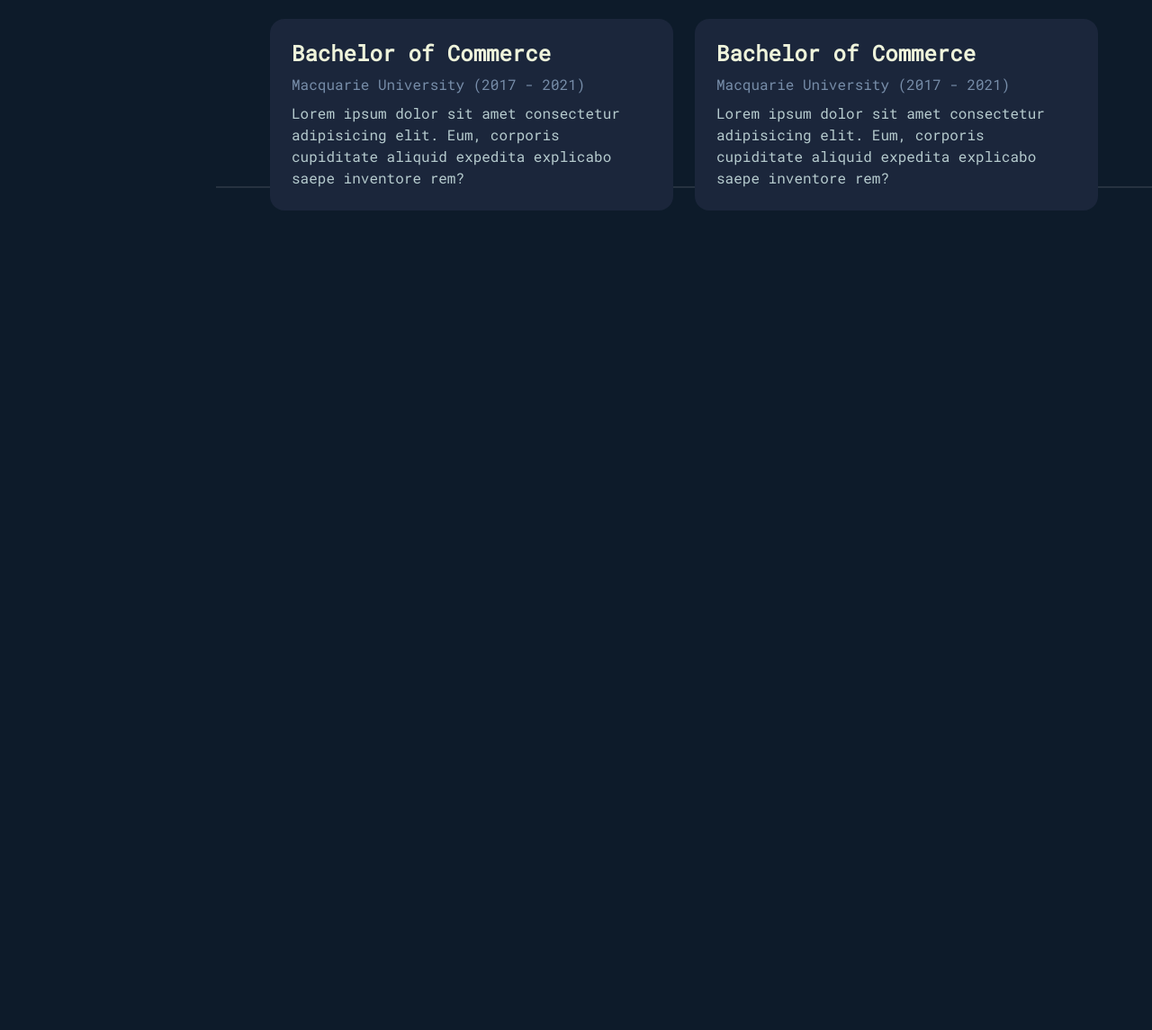
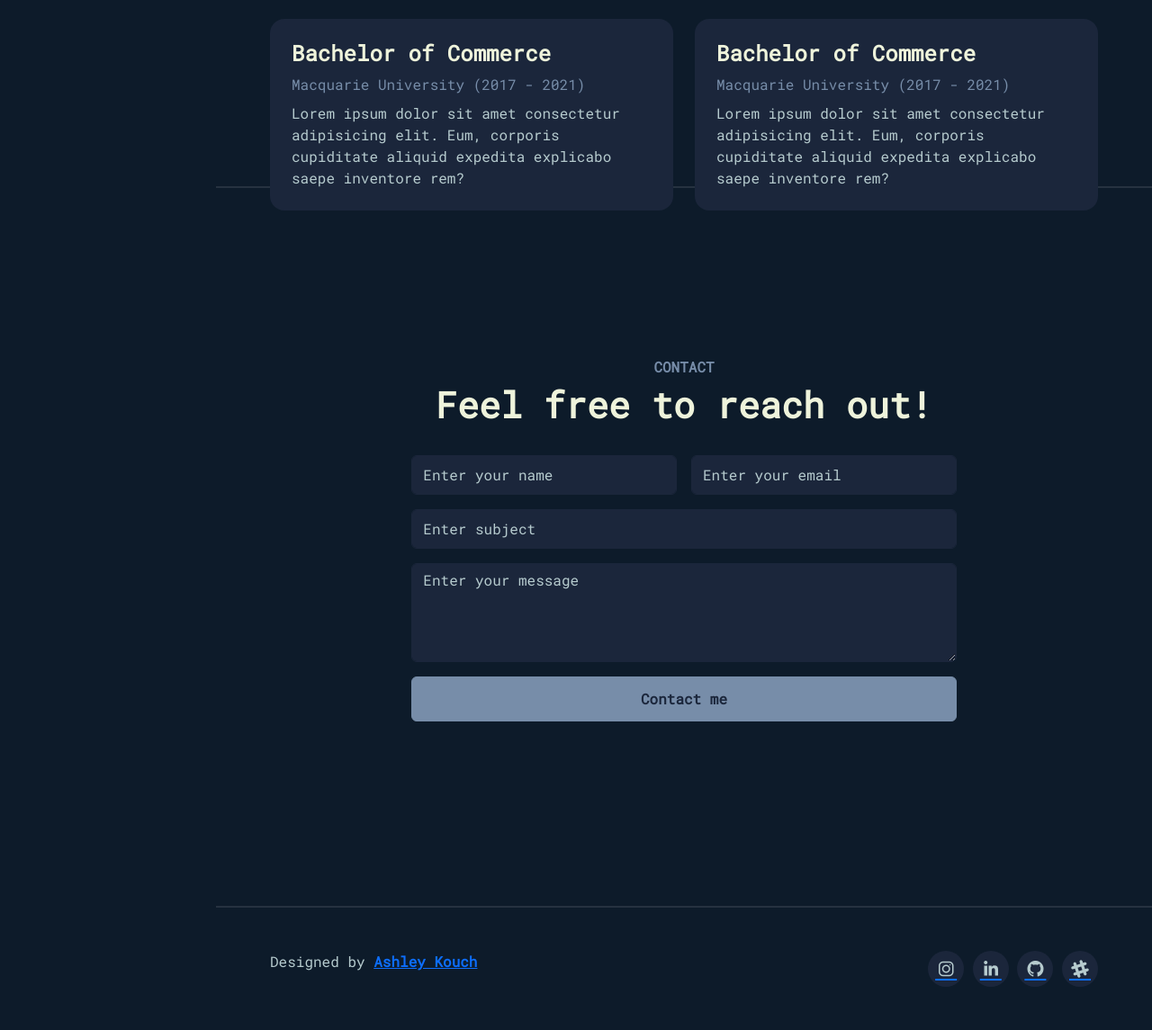
Before and after one commit to ashleykouch/ashleykouch_portfolio, a plain HTML site: page index.html in a window 1280 px wide. Shown: the part 2991-4136 px from the top of the page at 90% size. Before the commit the page ends 3225 px from the top, so only its background shows below. Drawn offline with Linux system fonts and the light colour scheme.

Commit message:
added contact and footer

```diff
--- a/assets/css/style.css
+++ b/assets/css/style.css
@@ -176,3 +176,36 @@ img {
 .card-custom:hover .card-custom-image img {
   transform: scale(1.1);
 }
+
+/* CONTACT */
+#contact .form-control {
+  background-color: var(--color-base);
+  border-color: var(--color-base);
+  color: var(--color-body);
+}
+
+#contact .form-control:focus {
+  border-color: var(--color-brand);
+  box-shadow: none;
+}
+
+#contact .form-control::placeholder {
+  color: var(--color-body);
+}
+
+#contact input.form-control {
+  height: 44px;
+}
+
+/* SOCIAL ICONS */
+
+.social-icons a {
+  width: 40px;
+  height: 40px;
+  display: inline-flex;
+  align-items: center;
+  justify-content: center;
+  background-color: var(--color-base);
+  border-radius: 100px;
+  font-size: 24px;
+}
--- a/index.html
+++ b/index.html
@@ -327,6 +327,81 @@
       <!-- // ABOUT -->
 
       <!-- CONTACT -->
+      <section id="contact" class="full-height px-lg-5">
+        <div class="container">
+          <div class="row justify-content-center text-center">
+            <div class="col-lg-8 pb-4">
+              <h6 class="text-brand">CONTACT</h6>
+              <h1>Feel free to reach out!</h1>
+            </div>
+
+            <div class="col-lg-8">
+              <form action="#" class="row g-lg-3 gy-3">
+                <div class="form-group col-md-6">
+                  <input
+                    type="text"
+                    class="form-control"
+                    placeholder="Enter your name"
+                  />
+                </div>
+                <div class="form-group col-md-6">
+                  <input
+                    type="email"
+                    class="form-control"
+                    placeholder="Enter your email"
+                  />
+                </div>
+                <div class="form-group col-12">
+                  <input
+                    type="text"
+                    class="form-control"
+                    placeholder="Enter subject"
+                  />
+                </div>
+                <div class="form-group col-12">
+                  <textarea
+                    name=""
+                    rows="4"
+                    class="form-control"
+                    placeholder="Enter your message"
+                  ></textarea>
+                </div>
+                <div class="form-group col-12 d-grid">
+                  <button type="submit" class="btn btn-brand">
+                    Contact me
+                  </button>
+                </div>
+              </form>
+            </div>
+          </div>
+        </div>
+      </section>
+
+      <!-- // CONTACT -->
+
+      <!-- FOOTER -->
+
+      <footer class="py-5 px-lg-5">
+        <div class="container">
+          <div class="row gy-4 justify-content-between">
+            <div class="col-auto">
+              <p class="mb-0">
+                Designed by <a href="#" class="fw-bold">Ashley Kouch</a>
+              </p>
+            </div>
+            <div class="col-auto">
+              <div class="social-icons">
+                <a href="#"><i class="lab la-instagram"></i></a>
+                <a href="#"><i class="lab la-linkedin-in"></i></a>
+                <a href="#"><i class="lab la-github"></i></a>
+                <a href="#"><i class="lab la-slack"></i></a>
+              </div>
+            </div>
+          </div>
+        </div>
+      </footer>
+
+      <!-- // FOOTER -->
     </div>
 
     <!-- // CONTENT WRAPPER -->
```
